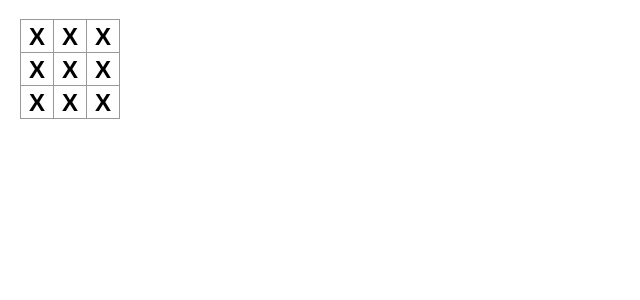
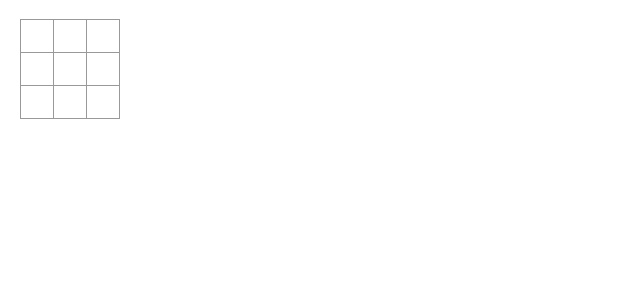
Before and after one commit to lee-weichuen/tictactoe-with-react, a React (Create React App) app: page / in a window 1280 px wide. Shown: the top 300 px of the page, without its empty margins (0-640 px from the left). Built offline with nearby package versions, Linux system fonts and the light colour scheme.

Commit message:
Board is created with each square able to record an X

```diff
--- a/src/App.js
+++ b/src/App.js
@@ -1,20 +1,66 @@
+import { useState } from "react";
+
+function Square({ value, onSquareClick }) {
+    return (
+        <button className="square" onClick={onSquareClick}>
+            {value}
+        </button>
+    );
+}
+
 export default function Board() {
+    const [squares, setSquares] = useState(Array(9).fill(null));
+
+    function handleClick(i) {
+        const nextSquares = squares.slice();
+        console.log(nextSquares);
+        nextSquares[i] = "X";
+        setSquares(nextSquares);
+    }
+
     return (
         <>
             <div className="board-row">
-                <button className="square"> X </button>
-                <button className="square"> X </button>
-                <button className="square"> X </button>
+                <Square
+                    value={squares[0]}
+                    onSquareClick={() => handleClick(0)}
+                />
+                <Square
+                    value={squares[1]}
+                    onSquareClick={() => handleClick(1)}
+                />
+                <Square
+                    value={squares[2]}
+                    onSquareClick={() => handleClick(2)}
+                />
             </div>
             <div className="board-row">
-                <button className="square"> X </button>
-                <button className="square"> X </button>
-                <button className="square"> X </button>
+                <Square
+                    value={squares[3]}
+                    onSquareClick={() => handleClick(3)}
+                />
+                <Square
+                    value={squares[4]}
+                    onSquareClick={() => handleClick(4)}
+                />
+                <Square
+                    value={squares[5]}
+                    onSquareClick={() => handleClick(5)}
+                />
             </div>
             <div className="board-row">
-                <button className="square"> X </button>
-                <button className="square"> X </button>
-                <button className="square"> X </button>
+                <Square
+                    value={squares[6]}
+                    onSquareClick={() => handleClick(6)}
+                />
+                <Square
+                    value={squares[7]}
+                    onSquareClick={() => handleClick(7)}
+                />
+                <Square
+                    value={squares[8]}
+                    onSquareClick={() => handleClick(8)}
+                />
             </div>
         </>
     );
```
